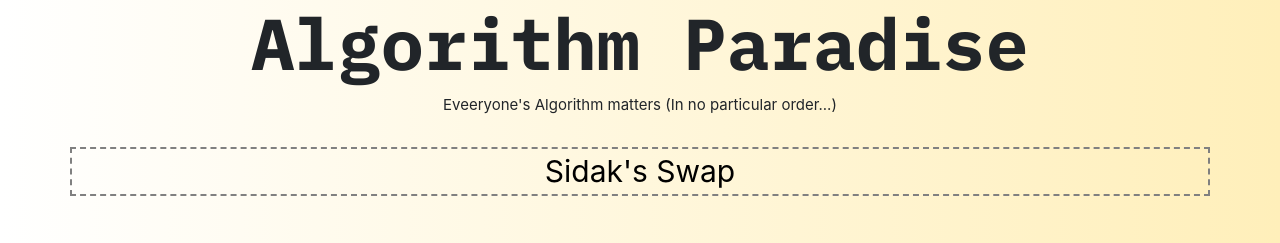
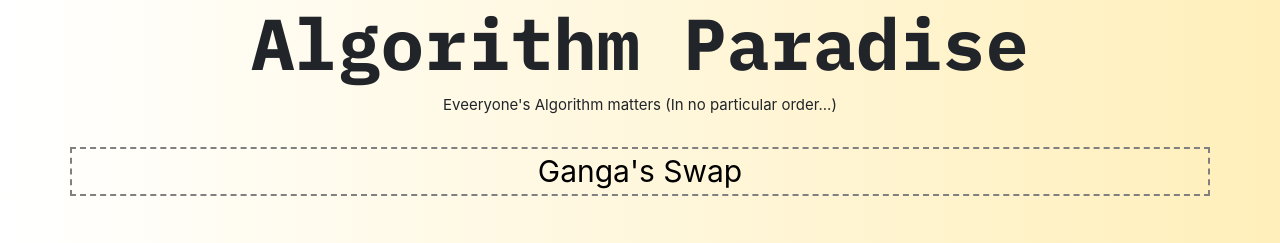
Before and after one commit to theNaut1lus/algorithm-paradise, a plain HTML site: page index.html in a window 1280 px wide. Shown: the top 243 px of the page. Drawn offline with nearby package versions, Linux system fonts and the light colour scheme.

Commit message:
ganga's swap algorithm

```diff
--- a/index.html
+++ b/index.html
@@ -17,7 +17,7 @@
         </div>
         <div class="row entry-grid">
             <div class="col-md-12 entry text-center">
-                <a href="entries/sidak-swap.html">Sidak's Swap</a>
+                <a href="entries/sidak-swap.html">Ganga's Swap</a>
             </div>
         </div>
 
```
